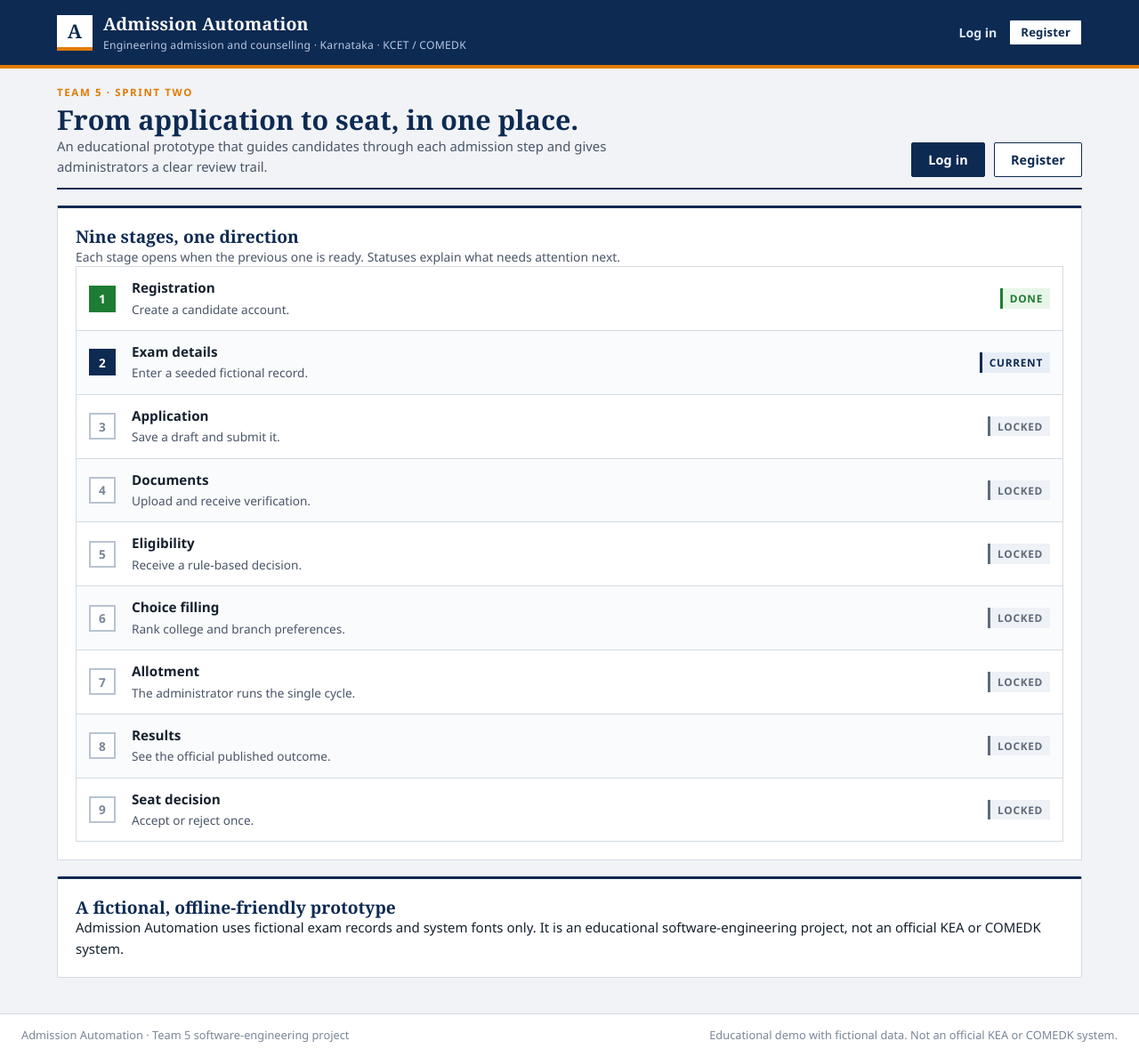
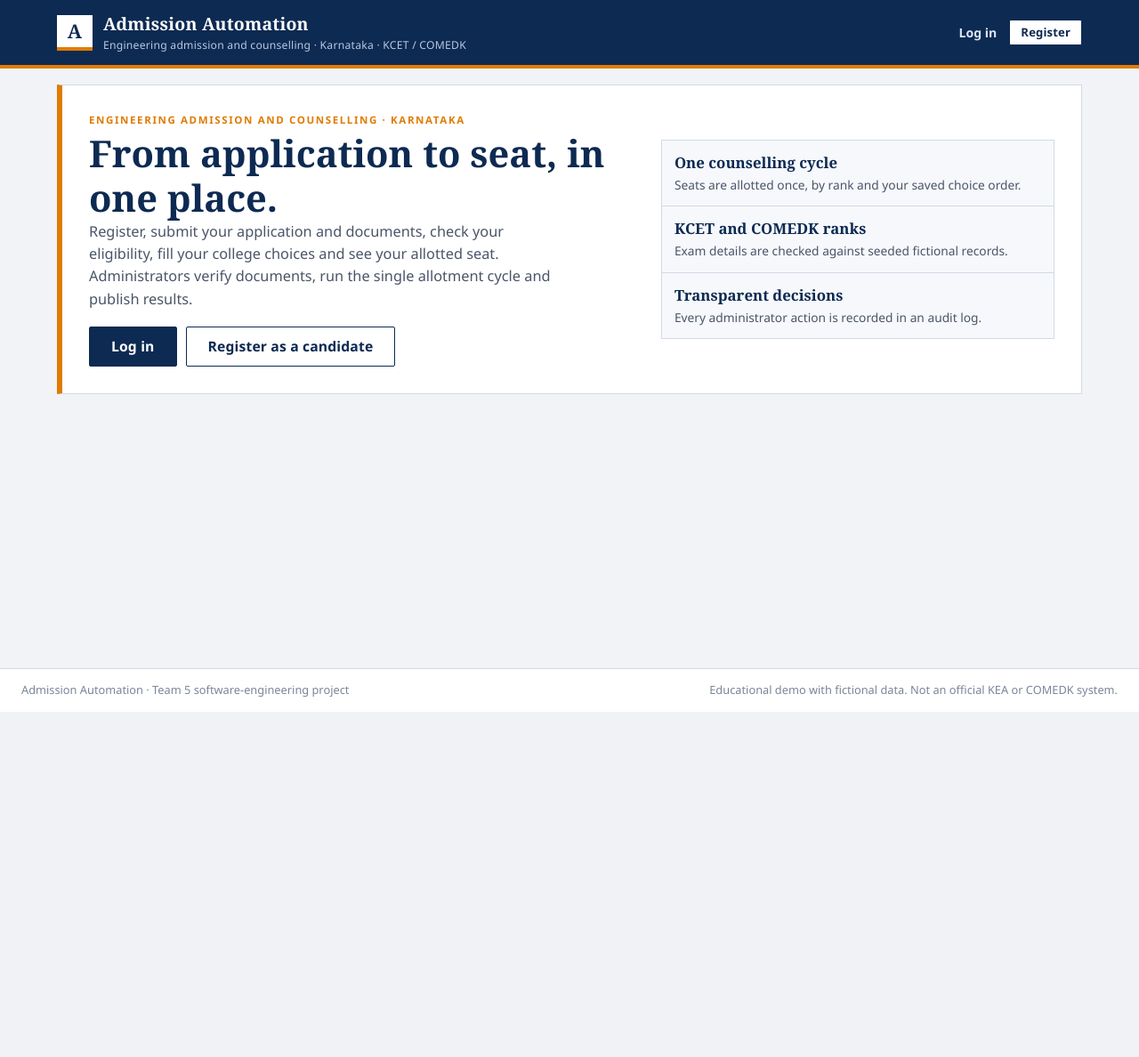
Before and after one commit to Gagan-1718/SE-Team5-Admission-Automation, a Flask app: page / in a window 1280 px wide. Shown: the whole page at 89% size. After the commit the page ends 800 px from the top, so only its background shows below. Run offline with Flask 3, Linux system fonts and the light colour scheme.

Commit message:
feat(ui): short landing page instead of the long journey list (R1-8)

```diff
--- a/templates/home.html
+++ b/templates/home.html
@@ -1,16 +1,26 @@
 {% extends "base.html" %}
-{% import "_ui.html" as ui %}
 {% block title %}Admission Automation{% endblock %}
 {% block content %}
-{% call ui.page_header("From application to seat, in one place.", "An educational prototype that guides candidates through each admission step and gives administrators a clear review trail.", "Team 5 · Sprint Two") %}
-  <div class="row"><a class="btn primary" href="{{ url_for('accounts.login_page') }}">Log in</a><a class="btn ghost" href="{{ url_for('accounts.registration_page') }}">Register</a></div>
-{% endcall %}
-{% call ui.card("Nine stages, one direction", "Each stage opens when the previous one is ready. Statuses explain what needs attention next.") %}
-  <ol class="stepper">
-    {% for item in [("Registration", "Create a candidate account.", "done"), ("Exam details", "Enter a seeded fictional record.", "current"), ("Application", "Save a draft and submit it.", "locked"), ("Documents", "Upload and receive verification.", "locked"), ("Eligibility", "Receive a rule-based decision.", "locked"), ("Choice filling", "Rank college and branch preferences.", "locked"), ("Allotment", "The administrator runs the single cycle.", "locked"), ("Results", "See the official published outcome.", "locked"), ("Seat decision", "Accept or reject once.", "locked")] %}
-    <li><span class="step-dot {{ item[2] }}" aria-hidden="true">{{ loop.index }}</span><div><b>{{ item[0] }}</b><span class="detail">{{ item[1] }}</span></div><span class="pill {{ 'ok' if item[2] == 'done' else 'info' if item[2] == 'current' else 'idle' }}">{{ item[2]|capitalize }}</span></li>
-    {% endfor %}
-  </ol>
-{% endcall %}
-{% call ui.card("A fictional, offline-friendly prototype") %}<p>Admission Automation uses fictional exam records and system fonts only. It is an educational software-engineering project, not an official KEA or COMEDK system.</p>{% endcall %}
+<div class="landing">
+  <section class="landing-hero">
+    <div>
+      <div class="eyebrow">Engineering admission and counselling · Karnataka</div>
+      <h1>From application to seat, in one place.</h1>
+      <p>Register, submit your application and documents, check your eligibility, fill your college choices and see your allotted seat. Administrators verify documents, run the single allotment cycle and publish results.</p>
+      <div class="row">
+        {% if g.current_user %}
+          <a class="btn primary lg" href="{{ '/admin/dashboard' if g.current_user.role == 'administrator' else '/dashboard' }}">Go to your dashboard</a>
+        {% else %}
+          <a class="btn primary lg" href="{{ url_for('accounts.login_page') }}">Log in</a>
+          <a class="btn ghost lg" href="{{ url_for('accounts.registration_page') }}">Register as a candidate</a>
+        {% endif %}
+      </div>
+    </div>
+    <div class="landing-facts" aria-label="About this system">
+      <div><strong>One counselling cycle</strong><span>Seats are allotted once, by rank and your saved choice order.</span></div>
+      <div><strong>KCET and COMEDK ranks</strong><span>Exam details are checked against seeded fictional records.</span></div>
+      <div><strong>Transparent decisions</strong><span>Every administrator action is recorded in an audit log.</span></div>
+    </div>
+  </section>
+</div>
 {% endblock %}
```
